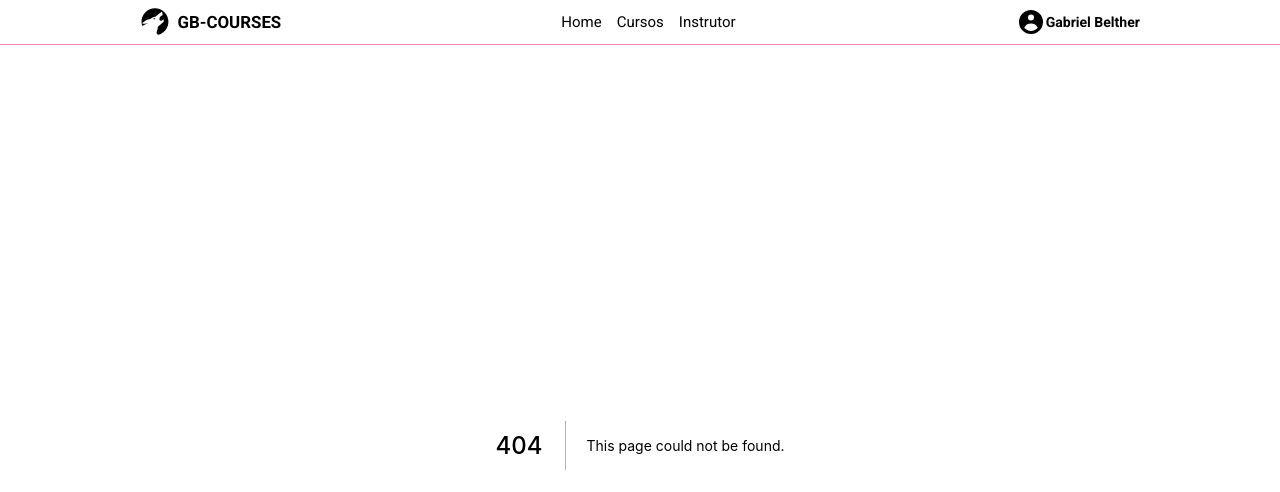
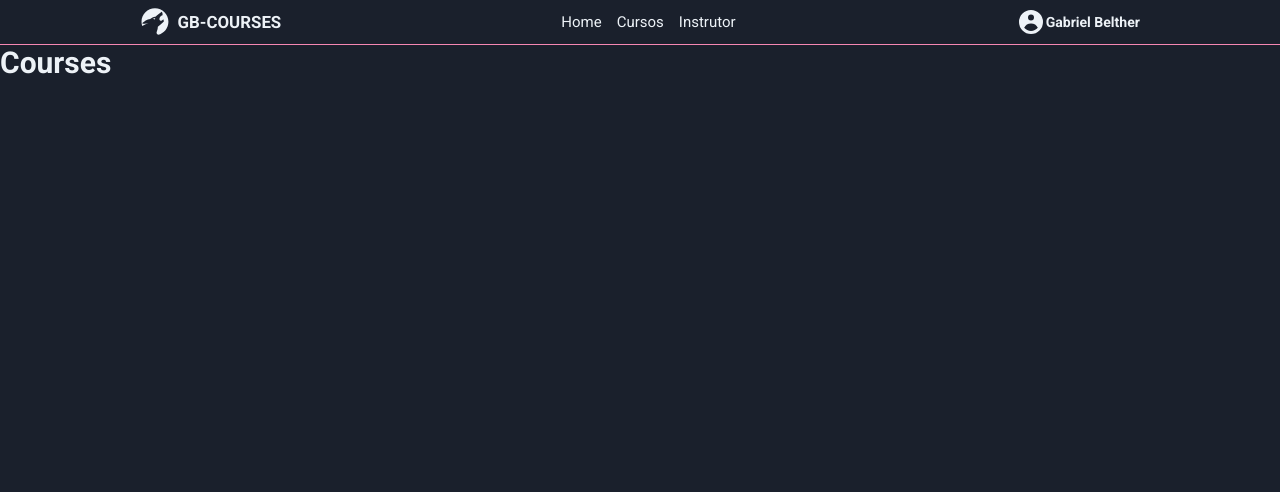
Before and after one commit to gbelther/gb-courses-app, a Next.js app: page /courses in a window 1280 px wide. Before the commit this address had no page. Shown: the top 492 px of the page. Built offline with nearby package versions, Linux system fonts and the light colour scheme.

Commit message:
Link para a pagina de Cursos

```diff
--- a/src/components/Header/index.tsx
+++ b/src/components/Header/index.tsx
@@ -1,3 +1,5 @@
+import Link from "next/link";
+
 import {
   Container,
   LogoWrapper,
@@ -18,8 +20,12 @@ export function Header() {
         <LogoTitle>GB-COURSES</LogoTitle>
       </LogoWrapper>
       <NavWrapper>
-        <NavItem>Home</NavItem>
-        <NavItem>Cursos</NavItem>
+        <Link href="/" passHref>
+          <NavItem>Home</NavItem>
+        </Link>
+        <Link href="/courses" passHref>
+          <NavItem>Cursos</NavItem>
+        </Link>
         <NavItem>Instrutor</NavItem>
       </NavWrapper>
       <UserLoginWrapper>
--- a/src/components/Header/styles.ts
+++ b/src/components/Header/styles.ts
@@ -40,8 +40,10 @@ export const NavWrapper = styled.section`
   gap: 1rem;
 `;
 
-export const NavItem = styled.nav`
+export const NavItem = styled.a`
+  color: ${({ theme }) => theme.colors.primary};
   font-size: 1rem;
+  text-decoration: none;
 
   cursor: pointer;
   transition: 0.3s;
--- /dev/null
+++ b/src/pages/courses/index.tsx
@@ -0,0 +1,7 @@
+export default function Courses() {
+  return (
+    <div>
+      <h1>Courses</h1>
+    </div>
+  );
+}
```
